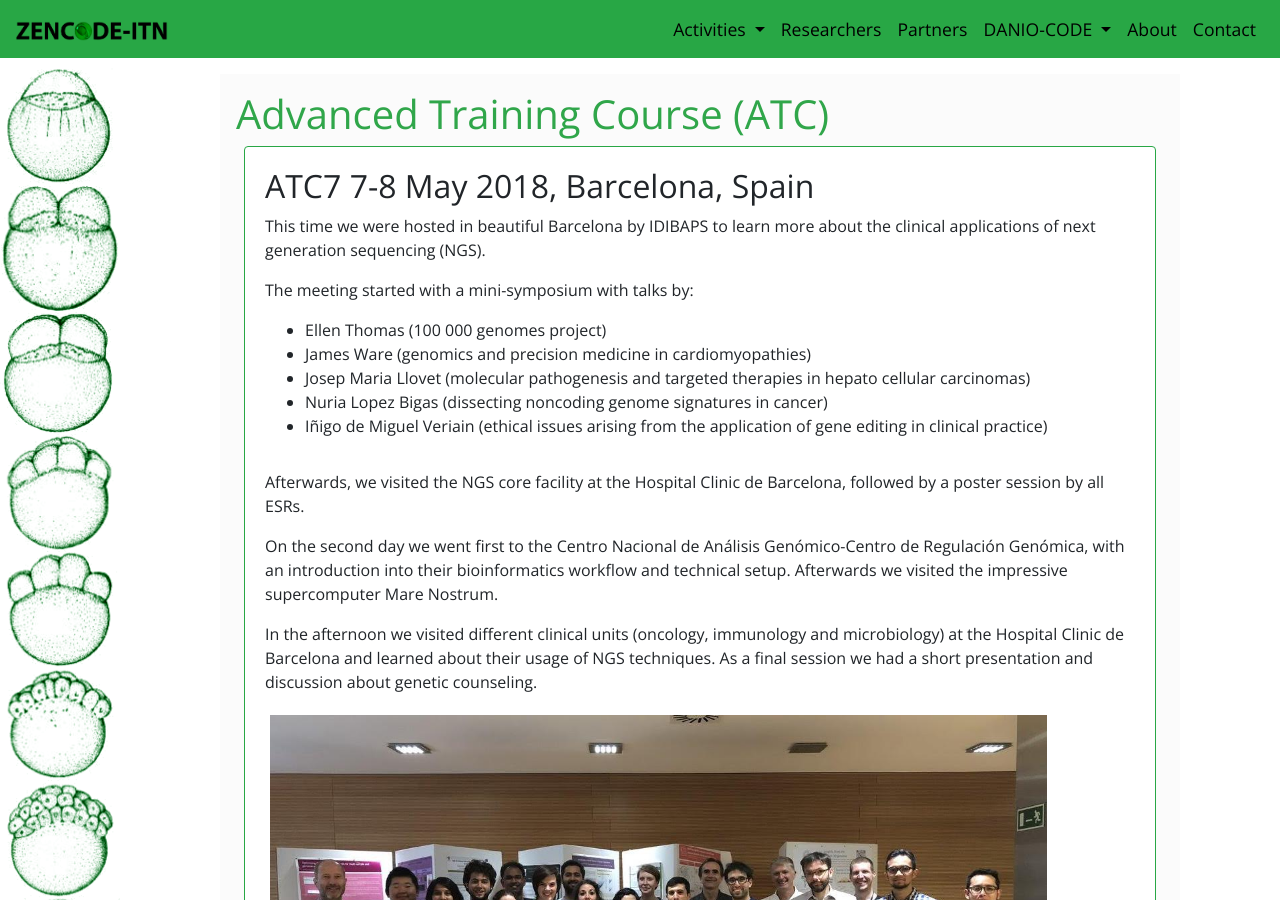
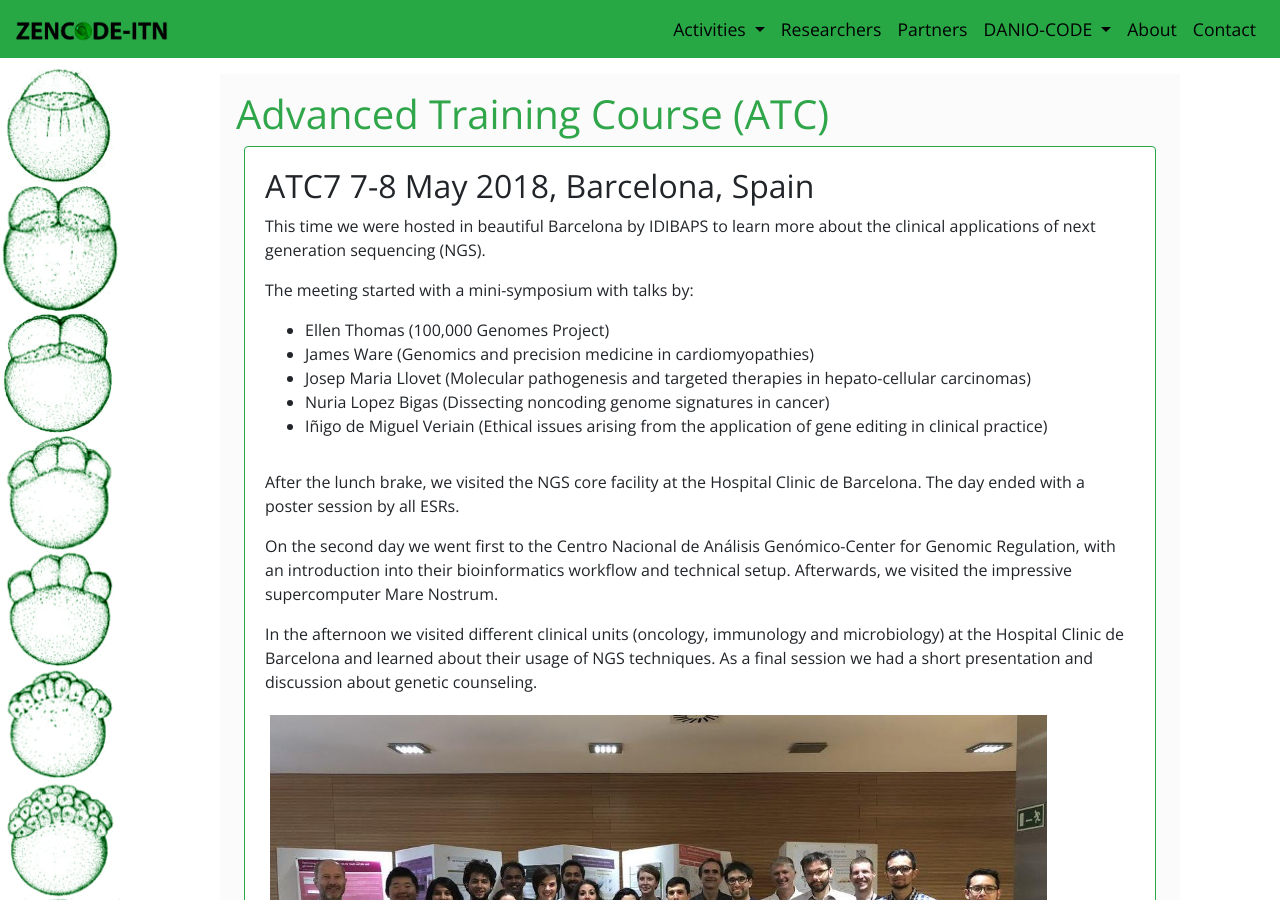
Before and after one commit to zencode-itn/zencode-itn.github.io, a Jekyll site: the page built from _posts/2017-12-14-atc.md, in a window 1280 px wide and 900 px high. Built offline with Jekyll 4.4.1, drawn with Linux system fonts in a browser that asks for light colours; nearby versions of some CDN libraries; a script that is not in the unit is left out; comment, search, counter and statistics services are not loaded.

Commit message:
updated atc 7 text

```diff
--- a/_layouts/base.html
+++ b/_layouts/base.html
@@ -44,7 +44,7 @@
   <meta name="description" content="{{site.description}}">
   <meta itemprop="description" content="{{site.description}}">
   {% endif %}
-  <link href="https://fonts.googleapis.com/css?family=Open+Sans" rel="stylesheet">
+  <link href="https://fonts.googleapis.com/css?family=Open+Sans&amp;subset=latin-ext" rel="stylesheet">
   <link href="https://maxcdn.bootstrapcdn.com/bootstrap/4.0.0/css/bootstrap.min.css" rel="stylesheet" integrity="sha384-Gn5384xqQ1aoWXA+058RXPxPg6fy4IWvTNh0E263XmFcJlSAwiGgFAW/dAiS6JXm" crossorigin="anonymous">
   <link href="https://cdnjs.cloudflare.com/ajax/libs/ekko-lightbox/5.3.0/ekko-lightbox.css" rel="stylesheet">
   <link rel="stylesheet" type="text/css" href="/library/css/academicons.min.css">
--- a/_posts/2017-12-14-atc.md
+++ b/_posts/2017-12-14-atc.md
@@ -11,16 +11,16 @@ permalink: /atc.html
 
 <p>The meeting started with a mini-symposium with talks by:
 <ul>
-  <li>Ellen Thomas (100 000 genomes project)</li>
-  <li>James Ware (genomics and precision medicine in cardiomyopathies)</li>
-  <li>Josep Maria Llovet (molecular pathogenesis and targeted therapies in hepato cellular carcinomas)</li>
-  <li>Nuria Lopez Bigas (dissecting noncoding genome signatures in cancer)</li>
-  <li>Iñigo de Miguel Veriain (ethical issues arising from the application of gene editing in clinical practice)</li>
+  <li>Ellen Thomas (100,000 Genomes Project)</li>
+  <li>James Ware (Genomics and precision medicine in cardiomyopathies)</li>
+  <li>Josep Maria Llovet (Molecular pathogenesis and targeted therapies in hepato-cellular carcinomas)</li>
+  <li>Nuria Lopez Bigas (Dissecting noncoding genome signatures in cancer)</li>
+  <li>Iñigo de Miguel Veriain (Ethical issues arising from the application of gene editing in clinical practice)</li>
 </ul></p>
 <p>
-Afterwards, we visited the NGS core facility at the Hospital Clinic de Barcelona, followed by a poster session by all ESRs.</p>
+After the lunch brake, we visited the NGS core facility at the Hospital Clinic de Barcelona. The day ended with a poster session by all ESRs.</p>
 
-<p>On the second day we went first to the Centro Nacional de Análisis Genómico-Centro de Regulación Genómica, with an introduction into their bioinformatics workflow and technical setup. Afterwards we visited the impressive supercomputer Mare Nostrum.</p>
+<p>On the second day we went first to the Centro Nacional de Análisis Genómico-Center for Genomic Regulation, with an introduction into their bioinformatics workflow and technical setup. Afterwards, we visited the impressive supercomputer Mare Nostrum.</p>
 <p>In the afternoon we visited different clinical units (oncology, immunology and microbiology) at the Hospital Clinic de Barcelona and learned about their usage of NGS techniques. As a final session we had a short presentation and discussion about genetic counseling.</p>
 
 <div class="image-gallery-lg d-flex flex-row flex-wrap justify-content-center ">
```
